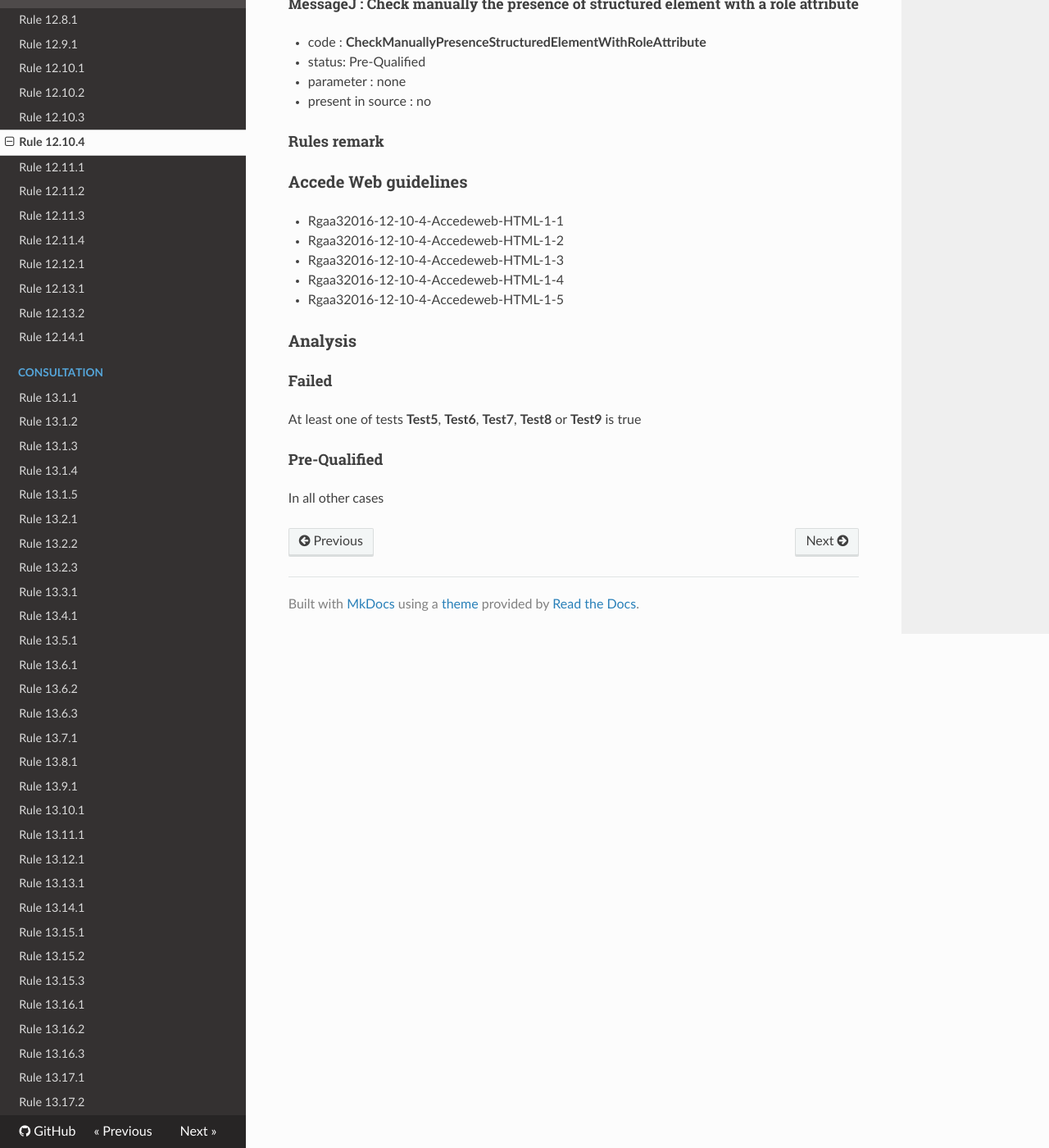
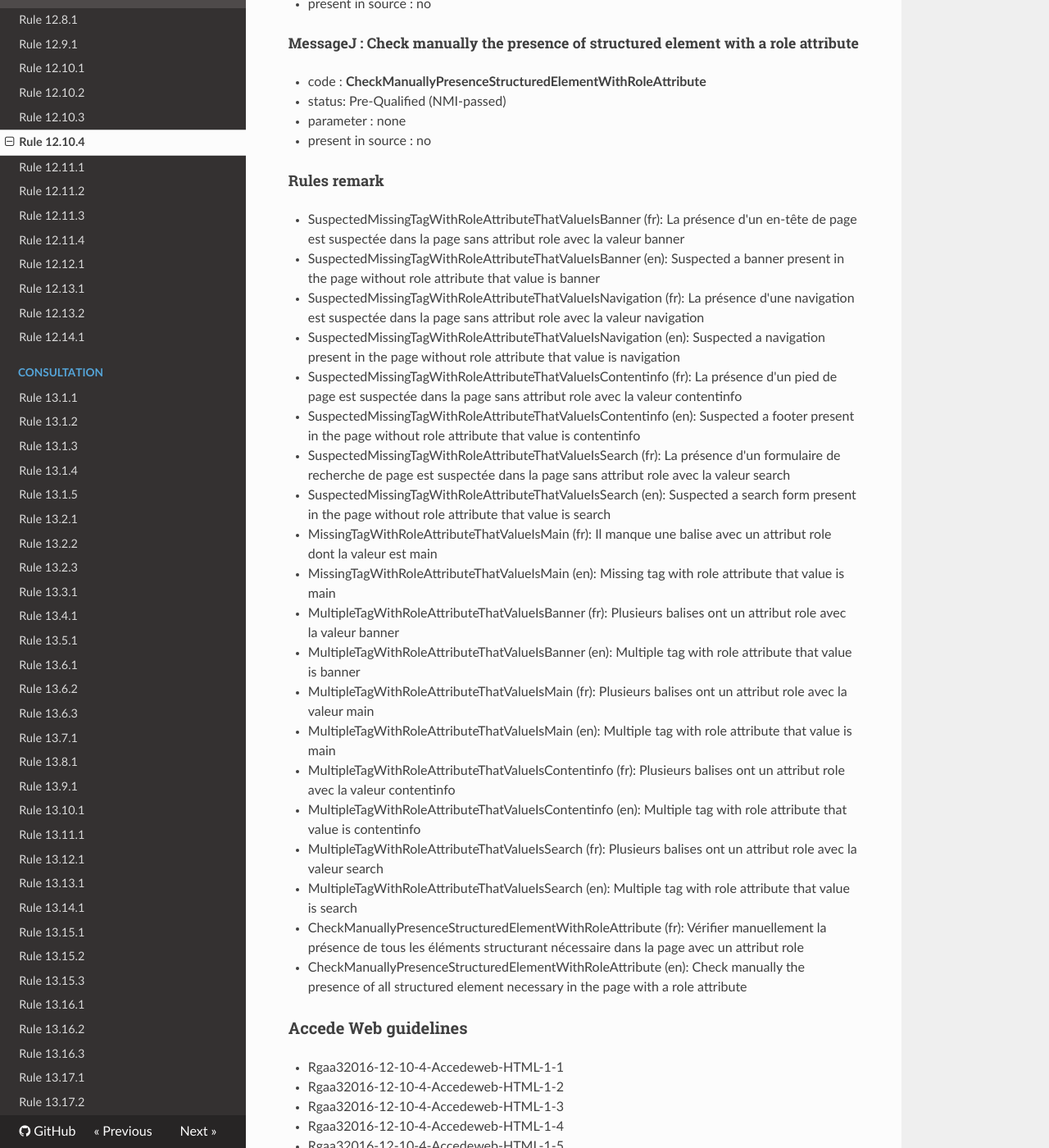
Before and after one commit to Tanaguru/RGAA3-2016, an MkDocs documentation site: the page built from docs/Rule-12-10-4.md, in a window 1280 px wide and 1400 px high, scrolled down 5036 px. Shown: the whole window at 82% size. Built offline with MkDocs 1.6.1, drawn with Linux system fonts in a browser that asks for light colours; nearby versions of some CDN libraries; old or Windows-style settings are respelled for this version of MkDocs; some of the changed text lies outside the part shown.

Commit message:
Update tests 12.10.4

```diff
--- a/docs/Rule-12-10-4.md
+++ b/docs/Rule-12-10-4.md
@@ -124,33 +124,35 @@ if **Set1** has more than one tag with `role` attribute that value is `contentin
 
 if **Set1** has more than one tag with `role` attribute that value is `search`, raise a MessageI.
 
+if **Test1** to **Test9** return false-result, raise a MessageJ.
+
 #### Message
 
 ##### MessageA : Suspected a banner present in the page without role attribute that value is banner
 
 -    code : **SuspectedMissingTagWithRoleAttributeThatValueIsBanner**
--    status: Pre-Qualified
+-    status: Pre-Qualified (NMI-Failed)
 -    parameter : none
 -    present in source : no
 
 ##### MessageB : Suspected a navigation present in the page without role attribute that value is navigation
 
 -    code : **SuspectedMissingTagWithRoleAttributeThatValueIsNavigation**
--    status: Pre-Qualified
+-    status: Pre-Qualified (NMI-Failed)
 -    parameter : none
 -    present in source : no
 
 ##### MessageC : Suspected a footer present in the page without role attribute that value is contentinfo
 
 -    code : **SuspectedMissingTagWithRoleAttributeThatValueIsContentinfo**
--    status: Pre-Qualified
+-    status: Pre-Qualified (NMI-Failed)
 -    parameter : none
 -    present in source : no
 
 ##### MessageD : Suspected a search form present in the page without role attribute that value is search
 
 -    code : **SuspectedMissingTagWithRoleAttributeThatValueIsSearch**
--    status: Pre-Qualified
+-    status: Pre-Qualified (NMI-Failed)
 -    parameter : none
 -    present in source : no
 
@@ -192,11 +194,41 @@ if **Set1** has more than one tag with `role` attribute that value is `search`,
 ##### MessageJ : Check manually the presence of structured element with a role attribute
 
 -    code : **CheckManuallyPresenceStructuredElementWithRoleAttribute**
--    status: Pre-Qualified
+-    status: Pre-Qualified (NMI-passed)
 -    parameter : none
 -    present in source : no
 
 #### Rules remark
+
+ * SuspectedMissingTagWithRoleAttributeThatValueIsBanner (fr): La pr&eacute;sence d'un en-t&ecirc;te de page est suspect&eacute;e dans la page sans attribut role avec la valeur banner
+ * SuspectedMissingTagWithRoleAttributeThatValueIsBanner (en): Suspected a banner present in the page without role attribute that value is banner
+
+ * SuspectedMissingTagWithRoleAttributeThatValueIsNavigation (fr): La pr&eacute;sence d'une navigation est suspect&eacute;e dans la page sans attribut role avec la valeur navigation
+ * SuspectedMissingTagWithRoleAttributeThatValueIsNavigation (en): Suspected a navigation present in the page without role attribute that value is navigation
+
+ * SuspectedMissingTagWithRoleAttributeThatValueIsContentinfo (fr): La pr&eacute;sence d'un pied de page est suspect&eacute;e dans la page sans attribut role avec la valeur contentinfo
+ * SuspectedMissingTagWithRoleAttributeThatValueIsContentinfo (en): Suspected a footer present in the page without role attribute that value is contentinfo
+
+ * SuspectedMissingTagWithRoleAttributeThatValueIsSearch (fr): La pr&eacute;sence d'un formulaire de recherche de page est suspect&eacute;e dans la page sans attribut role avec la valeur search
+ * SuspectedMissingTagWithRoleAttributeThatValueIsSearch (en): Suspected a search form present in the page without role attribute that value is search
+
+ * MissingTagWithRoleAttributeThatValueIsMain (fr): Il manque une balise avec un attribut role dont la valeur est main
+ * MissingTagWithRoleAttributeThatValueIsMain (en): Missing tag with role attribute that value is main
+
+ * MultipleTagWithRoleAttributeThatValueIsBanner (fr): Plusieurs balises ont un attribut role avec la valeur banner
+ * MultipleTagWithRoleAttributeThatValueIsBanner (en): Multiple tag with role attribute that value is banner
+
+ * MultipleTagWithRoleAttributeThatValueIsMain (fr): Plusieurs balises ont un attribut role avec la valeur main
+ * MultipleTagWithRoleAttributeThatValueIsMain (en): Multiple tag with role attribute that value is main
+
+ * MultipleTagWithRoleAttributeThatValueIsContentinfo (fr): Plusieurs balises ont un attribut role avec la valeur contentinfo
+ * MultipleTagWithRoleAttributeThatValueIsContentinfo (en): Multiple tag with role attribute that value is contentinfo
+
+ * MultipleTagWithRoleAttributeThatValueIsSearch (fr): Plusieurs balises ont un attribut role avec la valeur search
+ * MultipleTagWithRoleAttributeThatValueIsSearch (en): Multiple tag with role attribute that value is search
+
+ * CheckManuallyPresenceStructuredElementWithRoleAttribute (fr): V&eacute;rifier manuellement la pr&eacute;sence de tous les &eacute;l&eacute;ments structurant n&eacute;cessaire dans la page avec un attribut role
+ * CheckManuallyPresenceStructuredElementWithRoleAttribute (en): Check manually the presence of all structured element necessary in the page with a role attribute
 
 ### Accede Web guidelines
 
```
Also changed, not shown: 3 other files.
